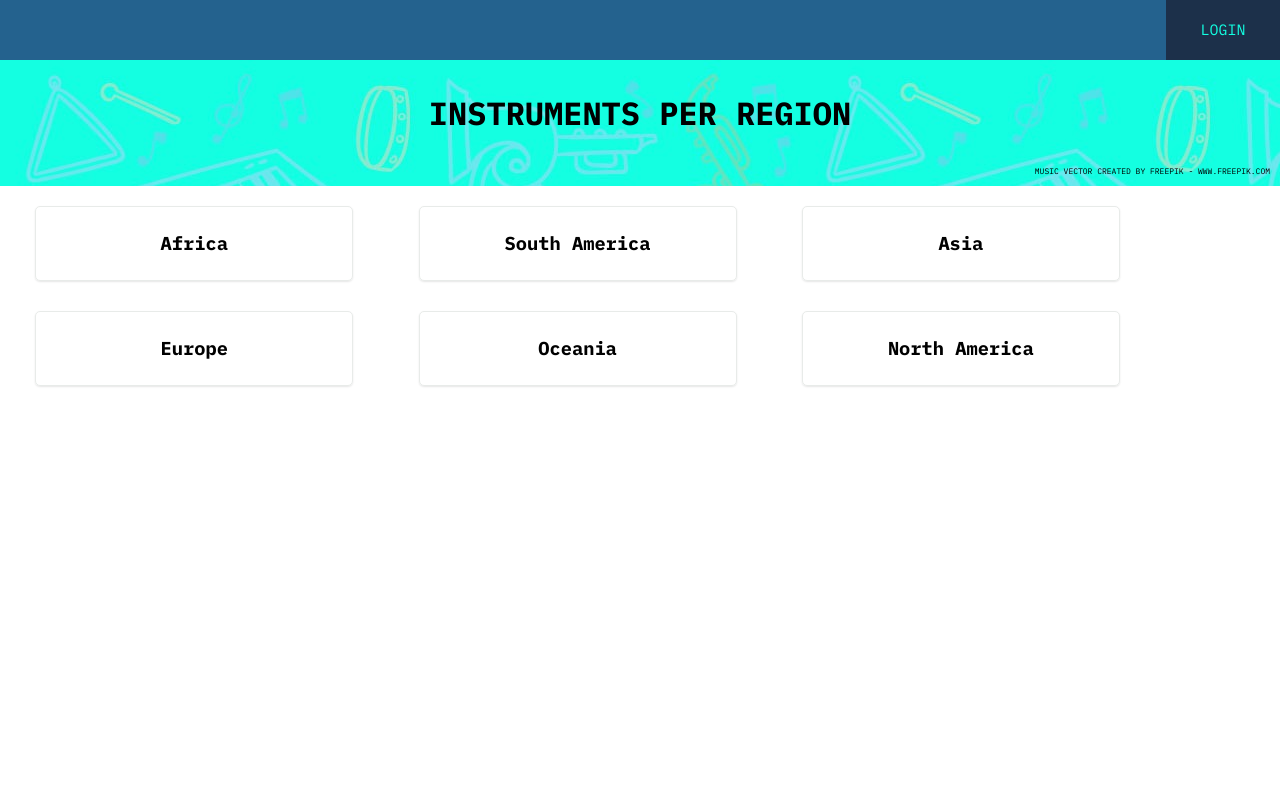
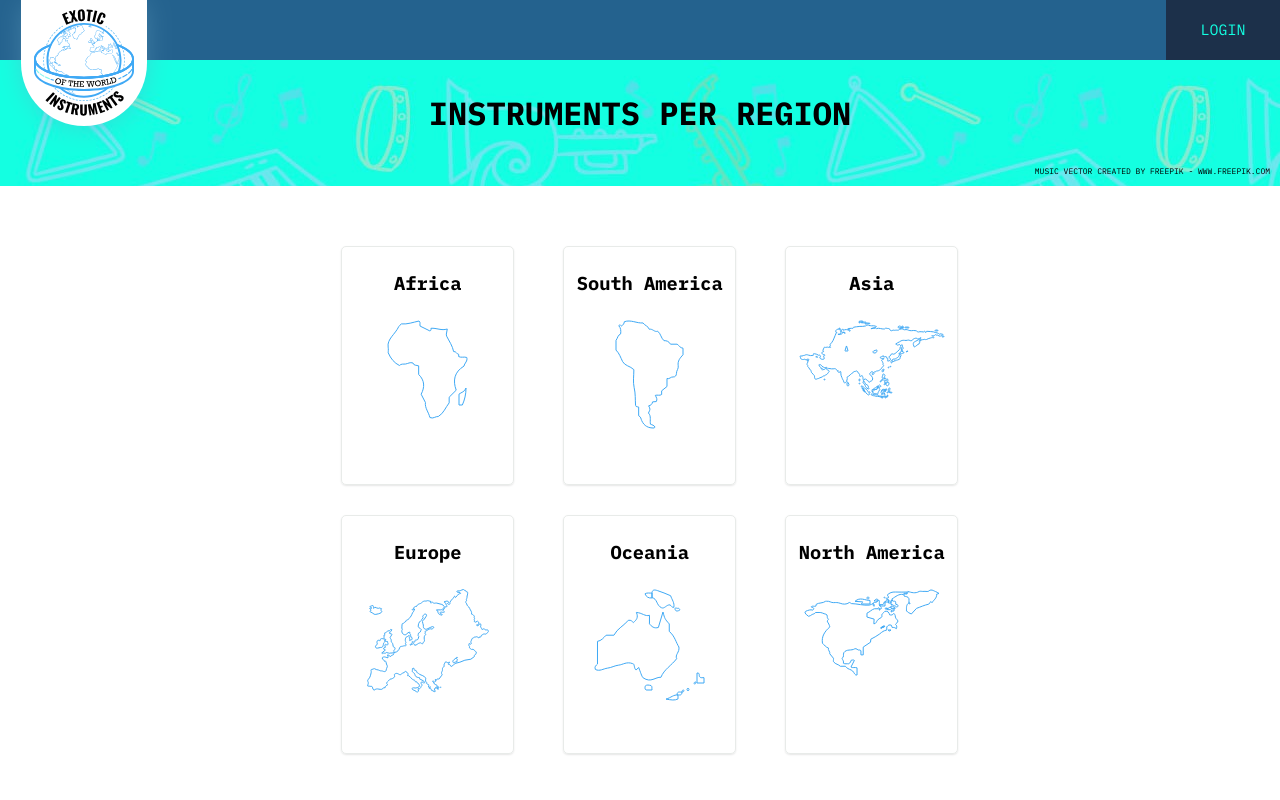
Before and after one commit to dani-santos-code/music_inventory, a Flask app: page / in a window 1280 px wide. Run offline with Flask 2, Linux system fonts and the light colour scheme.

Commit message:
Finished the layout of Dashboard

```diff
--- a/project.py
+++ b/main.py
@@ -2,13 +2,12 @@ from flask import Flask, render_template, request, make_response, redirect, json
 import functools
 from sqlalchemy import create_engine, asc
 from sqlalchemy.orm import sessionmaker
-
 from authlib.client import OAuth2Session
+import credentials
 import google.oauth2.credentials
 import googleapiclient.discovery
 
 from database_setup import Base, Region, Instrument, User
-from config import Auth, DevConfig
 
 app = Flask(__name__)
 
@@ -19,6 +18,7 @@ Base.metadata.bind = engine
 DBSession = sessionmaker(bind=engine)
 session = DBSession()
 
+# OAuth Credentials
 ACCESS_TOKEN_URI = 'https://www.googleapis.com/oauth2/v4/token'
 AUTHORIZATION_URL = 'https://accounts.google.com/o/oauth2/v2/auth?access_type=offline&prompt=consent'
 
@@ -117,9 +117,13 @@ def showAsianInstruments():
 def showAfricanInstruments():
     return render_template('africa.html')
 
-@app.route('/americas/')
-def showAmericanInstruments():
-    return render_template('americas.html')
+@app.route('/north_america/')
+def showNorthAmericanInstruments():
+    return render_template('north_america.html')
+
+@app.route('/south_america')
+def showSouthmericanInstruments():
+    return render_template('south_america.html')
 
 @app.route('/europe/')
 def showEuropeanInstruments():
--- a/static/css/styles.css
+++ b/static/css/styles.css
@@ -26,7 +26,7 @@ a:visited, a:hover, a:active, a:link {
   text-align: center;
   background-color: #24628e;
   display: flex;
-  justify-content: flex-end;
+  justify-content: space-between;
 }
 
 .login {
@@ -37,6 +37,12 @@ a:visited, a:hover, a:active, a:link {
   font-size: 15px;
   text-transform: uppercase;
   color: #13ffe2;
+}
+
+.logo {
+  align-self: flex-start;
+  width: 126px;
+  z-index: 1;
 }
 
 .instrumentsbg {
@@ -65,12 +71,11 @@ a:visited, a:hover, a:active, a:link {
    =============================== */
 
 .grid {
-  max-width: 92%;
-  margin-top: 20px;
+  margin-top: 60px;
   display: grid;
-  grid-template-columns: 30% 30% 30%;
+  grid-template-columns: 15% 15% 15%;
+  justify-content: center;
   grid-gap: 30px;
-
 }
 
 
@@ -83,7 +88,8 @@ a:visited, a:hover, a:active, a:link {
 }
 
 .region {
-  width: 100%;
+  width: 173px;;
+  height: 239px;
   margin: 0 auto;
   text-align: center;
   line-height: 73px;
--- a/templates/americas.html
+++ /dev/null
@@ -1 +0,0 @@
-<h1>American Instruments</h1>
--- a/templates/base.html
+++ b/templates/base.html
@@ -3,18 +3,19 @@
 	<head>
 		<!-- <link href='http://fonts.googleapis.com/css?family=Roboto:400,300,700' rel='stylesheet' type='text/css'> -->
     <link rel="stylesheet"
-    href="/static/css/styles.css?q=1529213397"
+    href="/static/css/styles.css?q=1627314497"
     type="text/css" media="screen"
     charset="utf-8"/>
 		<link href="https://fonts.googleapis.com/css?family=IBM+Plex+Mono" rel="stylesheet">
 		<link href="https://fonts.googleapis.com/css?family=IBM+Plex+Mono:700" rel="stylesheet">
 	</head>
 	<body>
-			<div class="navbar">
-				<a href="/login">
-					<div class="login">Login</div>
-				</a>
-    	</div>
+		<div class="navbar">
+			<div class="logo"><img src="/static/css/logo.svg"></div>
+			<a href="/login">
+				<div class="login">Login</div>
+			</a>
+  	</div>
 		<div class="instrumentsbg">
 			<h1>Instruments Per Region</h1>
 			<a href="https://www.freepik.com/free-photos-vectors/music" target="_blank" rel="noopener noreferrer">Music vector created by freepik - www.freepik.com</a>
--- a/templates/main.html
+++ b/templates/main.html
@@ -2,9 +2,12 @@
 {% block content %}
 {% for region in regions %}
   <div class="grid_item">
-      <a href={{region.name.lower()}}>
+      <a href='{{region.name.replace(" ", "_").lower()}}'>
         <div class="region">
             <h3>{{region.name}}</h3>
+            {% with formatted_name = region.name.replace(" ", "_").lower() %}
+              <img src="/static/css/{{formatted_name}}.svg"/>
+            {% endwith %}
           </div>
       </a>
   </div>
--- /dev/null
+++ b/templates/north_america.html
@@ -0,0 +1 @@
+<h1>Page for North America</h1>
--- /dev/null
+++ b/templates/south_america.html
@@ -0,0 +1 @@
+<h1>Page for Latin America</h1>
```
Also changed, not shown: config.py (deleted, +0 -35 lines), README.md, static/css/africa.svg (added), static/css/asia.svg (added), static/css/europe.svg (added), static/css/logo.svg (added), static/css/north_america.svg (added), static/css/oceania.svg (added), static/css/south_america.svg (added).
